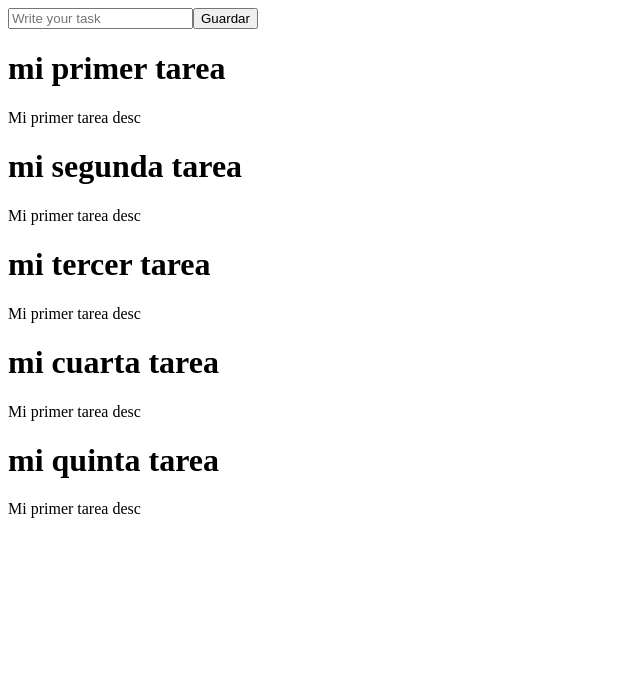
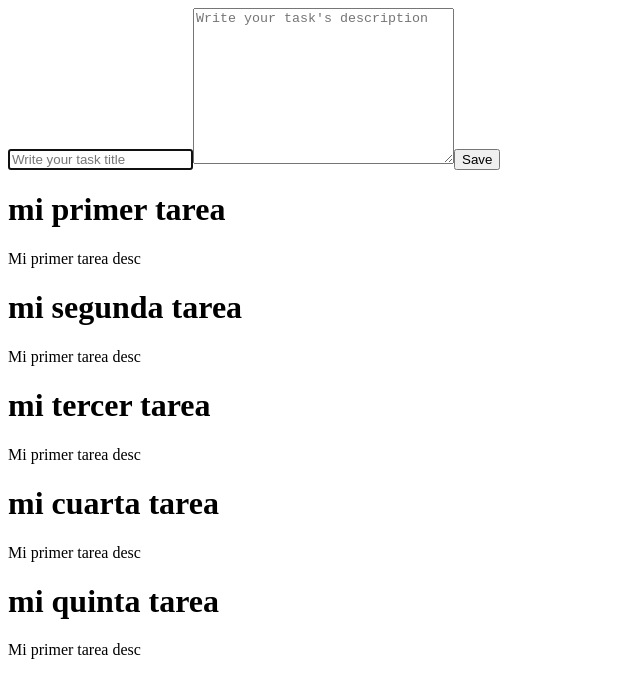
Before and after one commit to Paco-Taco/react-tasks-app, a React (Vite) app: page / in a window 1280 px wide. Shown: the top 698 px of the page, without its empty margins (0-640 px from the left). Built offline with nearby package versions, Linux system fonts and the light colour scheme.

Commit message:
Components separation

```diff
--- a/src/App.jsx
+++ b/src/App.jsx
@@ -1,6 +1,6 @@
-import TaskList from "./TaskList";
-import TaskForm from "./TaskForm";
-import { tasks as data } from "./tasks.js";
+import TaskList from "./components/TaskList.jsx";
+import TaskForm from "./components/TaskForm.jsx";
+import { tasks as data } from "./data/tasks.js";
 import { useState, useEffect } from "react";
 
 function App() {
@@ -10,11 +10,11 @@ function App() {
     setTasks(data);
   }, []);
 
-  function createTask(taskTitle) {
+  function createTask(task) {
     setTasks([...tasks, {
-      title: taskTitle,
+      title: task.title,
       id: tasks.length,
-      description: "new task"
+      description: task.description
     }])
   }
   return (
--- a/src/TaskForm.jsx
+++ b/src/components/TaskForm.jsx
@@ -3,23 +3,35 @@ import PropTypes from "prop-types";
 
 function TaskForm({ createTask }) {
   const [title, setTitle] = useState("");
+  const [description, setDescription] = useState("");
   // const [task, setTask] = useState('')
 
   const handleSubmit = (e) => {
     e.preventDefault();
-    createTask(title);
+    createTask({
+        title,
+        description
+    });
+    setTitle("")
+    setDescription("")
   };
 
   return (
     <form onSubmit={handleSubmit}>
       <input
         type="text"
-        placeholder="Write your task"
+        placeholder="Write your task title"
         onChange={(e) => {
           setTitle(e.target.value);
         }}
+        value={title}
+        autoFocus
       />
-      <button>Guardar</button>
+      <textarea name="description" id="description" cols="30" rows="10" placeholder="Write your task's description"
+      onChange={(e) => { setDescription(e.target.value) }}
+      value={description}>
+      </textarea>
+      <button>Save</button>
     </form>
   );
 }
```
Also changed, not shown: src/components/TaskCard.jsx (renamed from src/TaskCard.jsx), src/components/TaskList.jsx (renamed from src/TaskList.jsx), src/data/tasks.js (renamed from src/tasks.js).
